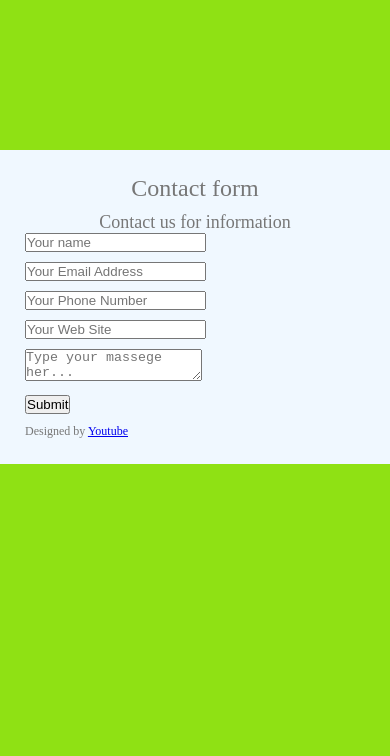
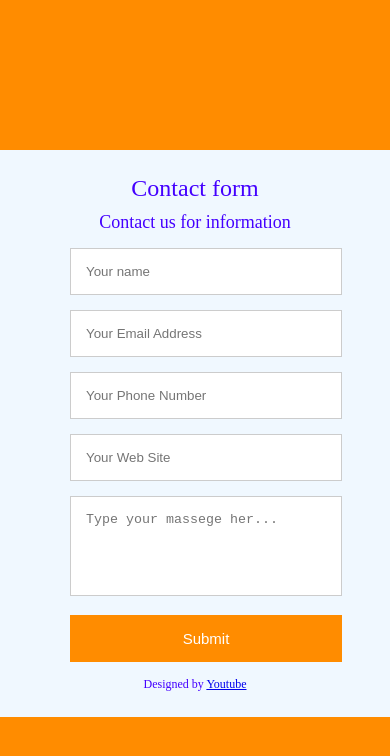
Before and after one commit to Ntqqun/SkillUp_beginning_Html_Css, a plain HTML site: page form_ДЗ_5/index.html in a window 390 px wide. Drawn offline with Linux system fonts and the light colour scheme.

Commit message:
new changes

```diff
--- a/form/style.css
+++ /dev/null
@@ -1,45 +0,0 @@
-* {
-    margin: 0;
-    padding: 0;
-    box-sizing: border-box;
-}
-
-body {
-    font-size: 12px;
-    color: #777;
-    font-weight: 100;
-    background-color: rgb(143, 225, 20);
-}
-
-.container {
-    max-width: 800px;
-    margin: 0 auto;
-}
-
-#contact {
-    background-color: aliceblue;
-    padding: 25px;
-    margin: 150px 0;
-}
-
-h1 {
-    text-align: center;
-    size: 30px;
-    font-weight: 300;
-    margin-bottom: 10px;
-}
-
-h2 {
-    text-align: center;
-    size: 15px;
-    font-weight: 300;
-}
-
-fieldset {
-    border: medium none !important;
-    margin: 0 0 10px;
-    padding: 0;
-    width: 100%;
-}
-
-#input-name
--- /dev/null
+++ b/form_ДЗ_5/style.css
@@ -0,0 +1,117 @@
+* {
+    margin: 0;
+    padding: 0;
+    box-sizing: border-box;
+}
+
+body {
+    font-size: 12px;
+    color: #777;
+    font-weight: 100;
+    background-color: rgb(143, 225, 20);
+}
+
+.container {
+    max-width: 800px;
+    margin: 0 auto;
+}
+
+#contact {
+    background-color: aliceblue;
+    padding: 25px;
+    margin: 150px 0;
+}
+
+h1 {
+    text-align: center;
+    size: 30px;
+    font-weight: 300;
+    margin-bottom: 10px;
+}
+
+h2 {
+    margin: 5px 0 15px;
+    text-align: center;
+    size: 15px;
+    font-weight: 300;
+}
+
+fieldset {
+    border: medium none !important;
+    margin: 0 0 10px;
+    padding: 0;
+    width: 100%;
+}
+
+#input-name,
+#input-email,
+#input-number,
+#input-website,
+#input-textarea,
+#input-button {
+    width: 100%;
+    border: 1px solid #ccc;
+    background: #fff;
+    margin: 0 0 5px;
+    padding: 10px;
+}
+
+#input-textarea {
+    height: 100px;
+    max-width: 100%;
+    /* ? */
+    resize: none;
+}
+
+#input-button {
+    /* ? */
+    cursor: pointer;
+    width: 100%;
+    border: none;
+    background: chartreuse;
+    color: white;
+    margin: 0 0 5px;
+    padding: 10px;
+    font-size: 15px;
+}
+
+
+/* окремо з hover ! */
+
+#input-button:hover {
+    background-color: rgb(222, 33, 33);
+}
+
+.copyright {
+    text-align: center;
+}
+
+
+/* для телефону */
+
+@media (min-width:300px) and (max-width:800px) {
+    #input-name,
+    #input-email,
+    #input-number,
+    #input-website,
+    #input-textarea,
+    #input-button {
+        width: 80%;
+        margin-left: 45px;
+        padding: 15px;
+    }
+    body {
+        color: rgb(68, 0, 255);
+        background-color: darkorange;
+    }
+    #input-button {
+        background-color: darkorange;
+    }
+}
+
+@media (min-width:800px) and (max-width:1200px) {
+    body {
+        font-size: 45px;
+        color: rgb(68, 0, 255);
+    }
+}
--- /dev/null
+++ b/ДЗ_6_адаптивна_форма/style.css
@@ -0,0 +1,62 @@
+* {
+    padding: 0;
+    margin: 0;
+    box-sizing: border-box;
+}
+
+.container {
+    /* ізі лиш border і вся рамка готова на весь екран */
+    border: 3px solid black;
+    width: 800px;
+    height: 500px;
+    margin: auto;
+    display: flex;
+    flex-direction: column;
+    align-items: center;
+    margin-top: 50px;
+    background-color: deepskyblue;
+}
+
+h4 {
+    margin-top: 30px;
+    text-align: center;
+    color: red;
+}
+
+.Name,
+.Email,
+.Subject,
+.Message,
+button {
+    width: 600px;
+    height: 250px;
+    margin: 20px;
+}
+
+button {
+    margin-bottom: 70px;
+    color: red;
+    background-color: white;
+}
+
+
+/* зміна кольору для placeholder */
+
+::-webkit-input-placeholder {
+    color: red;
+}
+
+@media (min-width:300px) and (max-width:800px) {
+    .container {
+        height: 800px;
+    }
+    .Name,
+    .Email,
+    .Subject,
+    .Message,
+    button {
+        width: 500px;
+        height: 100px;
+        margin: 20px;
+    }
+}
```
Also changed, not shown: form_ДЗ_5/index.html (renamed from form/index.html, +3 -3 lines), ДЗ_6_адаптивна_форма/index.html (added, +25 -0 lines), 1 other file.
